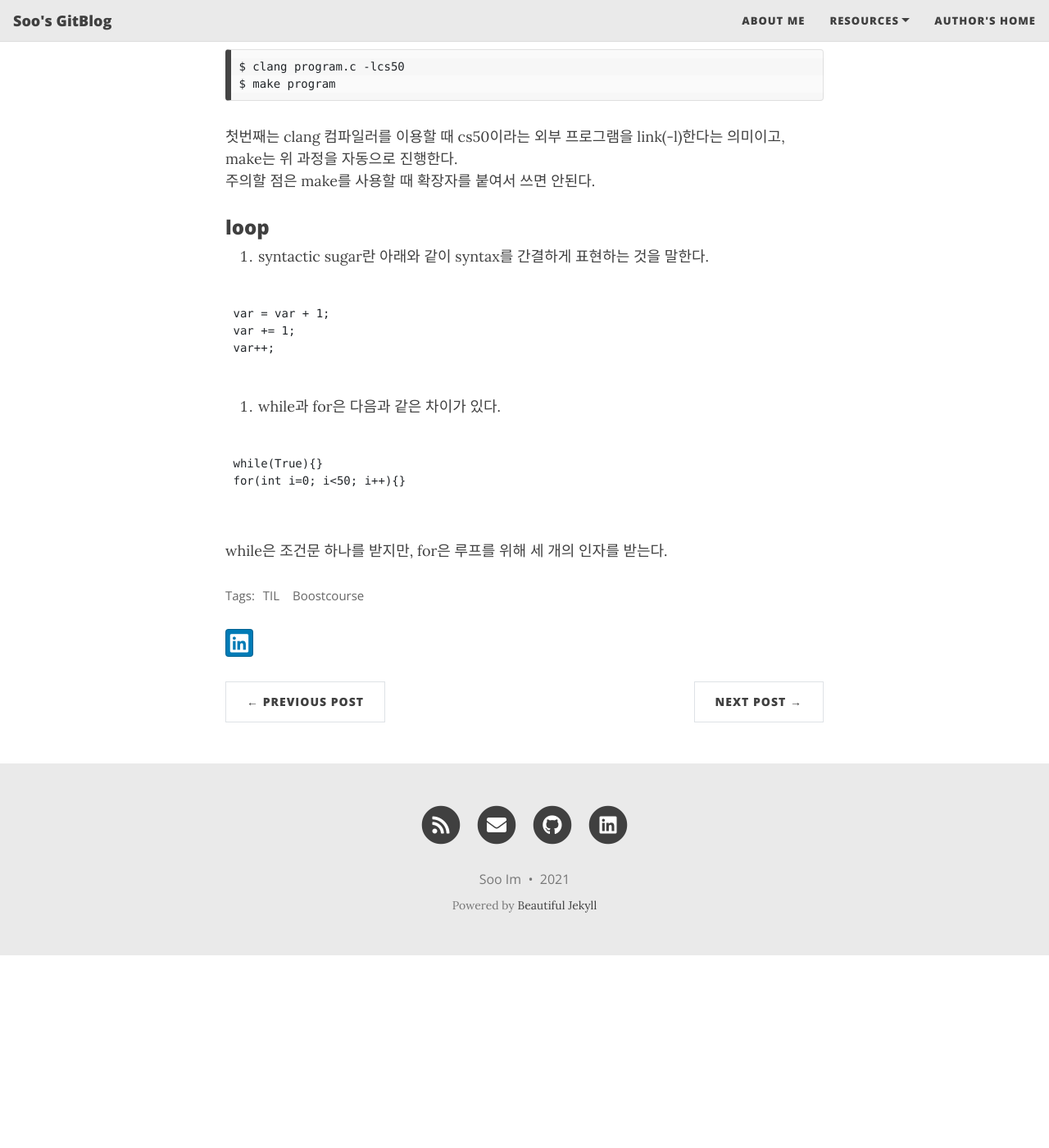
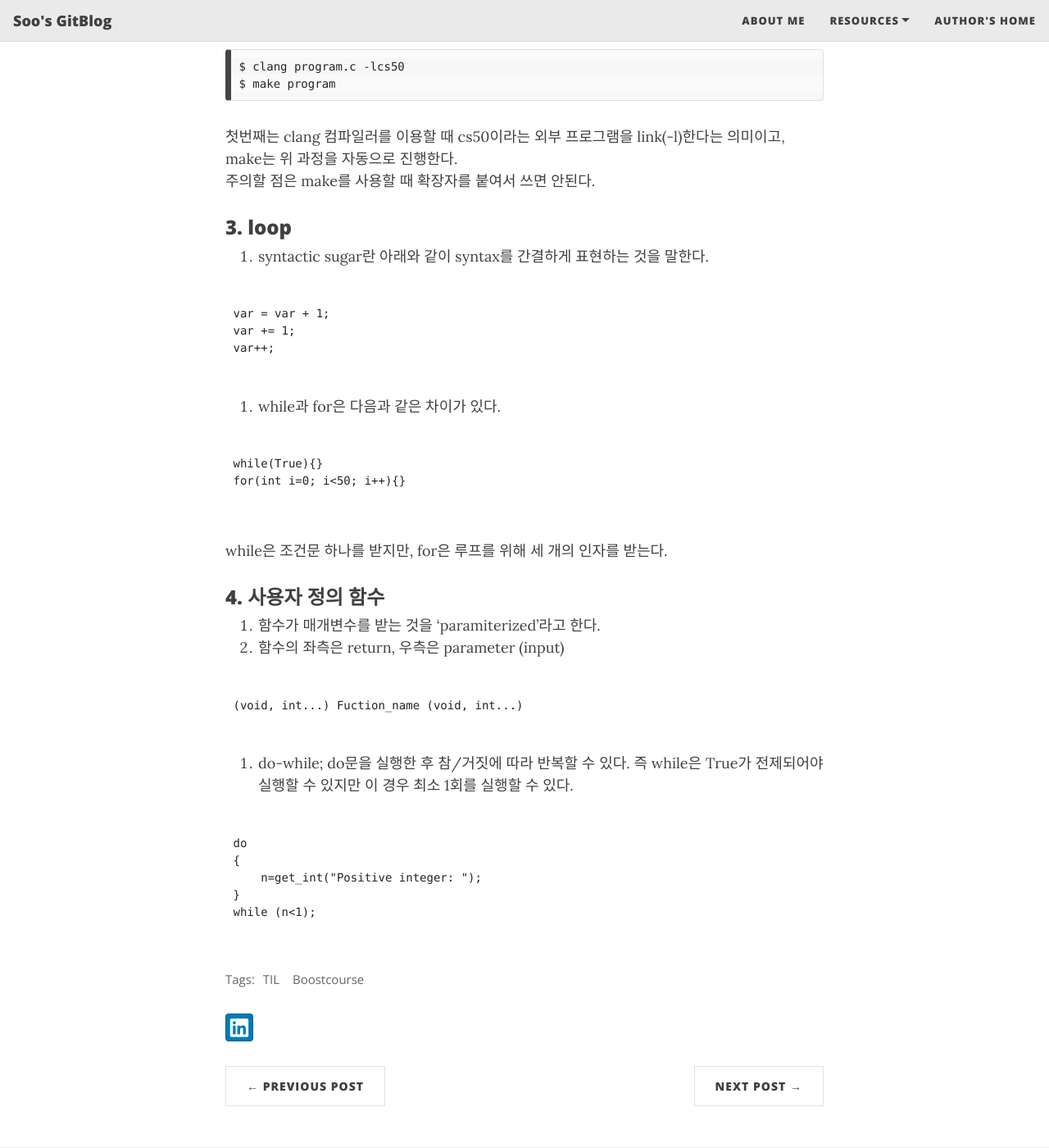
Before and after one commit to Soo-Im/Soo-Im.github.io, a Jekyll site: the page built from _posts/2021-01-14-Boostcourse-2.md, in a window 1280 px wide and 1400 px high, scrolled down 612 px. Shown: the whole window at 82% size. Built offline with Jekyll 4.4.1, drawn with Linux system fonts in a browser that asks for light colours; nearby versions of some CDN libraries; before the commit the page ends 1777 px from its top, so only the background shows below that; some of the changed text lies outside the part shown.

Commit message:
Update 2021-01-14-Boostcourse-2.md

```diff
--- a/_posts/2021-01-14-Boostcourse-2.md
+++ b/_posts/2021-01-14-Boostcourse-2.md
@@ -9,12 +9,12 @@ comments: true
 ---
 
 ## C
-### C 기초
+### 1. C 기초
 1. printf의 'f'는 'formated'. 즉 형식화된 문자를 출력함을 의미한다.
 2. &#35;includ <stuio.h>는 stdio.h 파일을 불러옴을 의미한다. import와 같은 개념인 듯?
 3. source code &#8594; **compiler** &#8594; machine code (binary code*: *은 기계가 실행 가능한 코드라는 의미)
 
-### 외부 프로그램과 make
+### 2. 외부 프로그램과 make
 
 두 커맨드는 동일하게 작동한다.
 
@@ -25,7 +25,7 @@ comments: true
 첫번째는 clang 컴파일러를 이용할 때 cs50이라는 외부 프로그램을 link(-l)한다는 의미이고, make는 위 과정을 자동으로 진행한다.
 주의할 점은 make를 사용할 때 확장자를 붙여서 쓰면 안된다.
 
-### loop
+### 3. loop
 1. syntactic sugar란 아래와 같이 syntax를 간결하게 표현하는 것을 말한다.
 
 <pre>
@@ -46,3 +46,22 @@ for(int i=0; i<50; i++){}
 </pre>
 
 while은 조건문 하나를 받지만, for은 루프를 위해 세 개의 인자를 받는다.
+
+### 4. 사용자 정의 함수
+1. 함수가 매개변수를 받는 것을 'paramiterized'라고 한다.
+2. 함수의 좌측은 return, 우측은 parameter (input)
+<pre>
+<code>
+(void, int...) Fuction_name (void, int...)
+</code>
+</pre>
+3. do-while; do문을 실행한 후 참/거짓에 따라 반복할 수 있다. 즉 while은 True가 전제되어야 실행할 수 있지만 이 경우 최소 1회를 실행할 수 있다.
+<pre>
+<code>
+do
+{
+    n=get_int("Positive integer: ");
+}
+while (n<1);
+</code>
+</pre>
```
